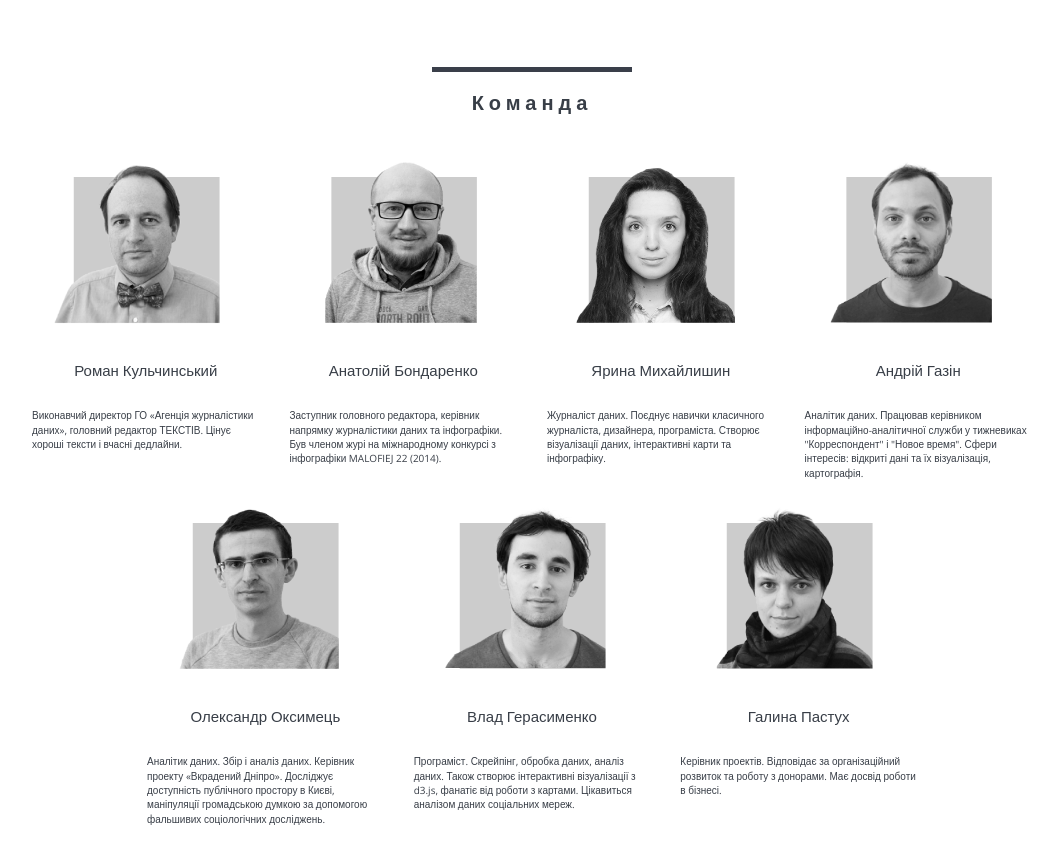
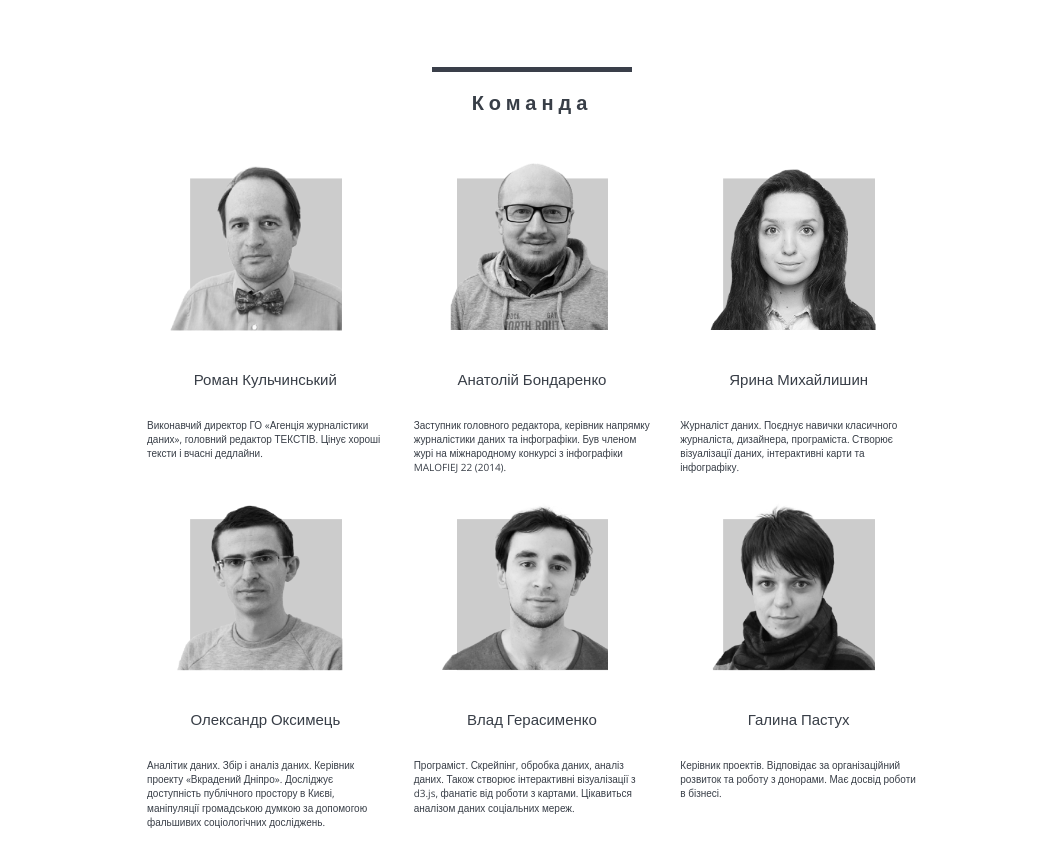
Before and after one commit to texty/NGO_page, a plain HTML site: page index.html in a window 1280 px wide. Shown: the part 4120-4986 px from the top of the page, without its empty margins (108-1165 px from the left). Drawn offline with nearby package versions, Linux system fonts and the light colour scheme.

Commit message:
Прибрав Андрія

```diff
--- a/index.html
+++ b/index.html
@@ -1277,42 +1277,37 @@
 <div class="row rowIcons">
     <hr id="hr3">
     <h2>Команда</h2>
-    <div class="row">
-         <div class="col-lg-3 col-md-3 col-sm-3 col-xs-3 teamimg">
+    <div class="row rowimg2">
+         <div class="col-xs-4 teamimg">
             <img src="img/roman.png" class="img-responsive fadeinblock" >
             <h3>Роман Кульчинський</h3>
             <div class="position">Виконавчий директор ГО «Агенція журналістики даних», головний редактор ТЕКСТІВ. Цінує
 хороші тексти і вчасні дедлайни.</div>
         </div>
-        <div class="col-lg-3 col-md-3 col-sm-3 col-xs-3 teamimg">
+        <div class="col-xs-4 teamimg">
             <img src="img/tolik.png" class="img-responsive fadeinblock" >
             <h3>Анатолій Бондаренко</h3>
             <div class="position">Заступник головного редактора, керівник напрямку журналістики даних та інфографіки. Був членом журі на міжнародному конкурсі з інфографіки MALOFIEJ 22 (2014).</div>
         </div>
-        <div class="col-lg-3 col-md-3 col-sm-3 col-xs-3 teamimg">
+        <div class="col-xs-4 teamimg">
             <img src="img/iaryna.png" class="img-responsive fadeinblock" >
             <h3>Ярина Михайлишин</h3>
             <div class="position"> Журналіст даних. Поєднує навички класичного журналіста, дизайнера, програміста. Створює візуалізації даних, інтерактивні карти та інфографіку.</div>
         </div>
-        <div class="col-lg-3 col-md-3 col-sm-3 col-xs-3 teamimg">
-            <img src="img/andriy.png" class="img-responsive fadeinblock">
-            <h3>Андрій Газін</h3>
-            <div class="position"> Аналітик даних. Працював керівником інформаційно-аналітичної служби у тижневиках "Корреспондент" і "Новое время". Сфери інтересів: відкриті дані та їх візуалізація, картографія.</div>
-        </div>
     </div>
       <div class="row rowimg2">
-         <div class="col-lg-4 col-md-4 col-sm-4 col-xs-4 teamimg2">
+         <div class="col-xs-4 teamimg2">
             <img src="img/sashko.png" class="img-responsive fadeinblock" >
             <h3>Олександр Оксимець</h3>
             <div class="position"> Аналітик даних. Збір і аналіз даних. Керівник проекту «Вкрадений Дніпро». Досліджує
 доступність публічного простору в Києві, маніпуляції громадською думкою за допомогою фальшивих соціологічних досліджень.</div>
         </div>
-        <div class="col-lg-4 col-md-4 col-sm-4 col-xs-4 teamimg2">
+        <div class="col-xs-4 teamimg2">
             <img src="img/vlad.png" class="img-responsive fadeinblock" >
             <h3>Влад Герасименко</h3>
             <div class="position"> Програміст.  Скрейпінг, обробка даних, аналіз даних. Також створює інтерактивні візуалізації з d3.js, фанатіє від роботи з картами. Цікавиться аналізом даних соціальних мереж.</div>
         </div>
-        <div class="col-lg-4 col-md-4 col-sm-4 col-xs-4 teamimg2">
+        <div class="col-xs-4 teamimg2">
             <img src="img/galyna.png" class="img-responsive fadeinblock" >
             <h3>Галина Пастух</h3>
             <div class="position"> Керівник проектів. Відповідає за організаційний розвиток та роботу з донорами. Має досвід
@@ -1341,28 +1336,20 @@
             <div class="position"> Журналіст даних. Поєднує навички класичного журналіста, дизайнера, програміста. Створює візуалізації даних, інтерактивні карти та інфографіку.</div>
         </div>
         <div>
-            <img src="img/andriy.png" class="img-responsive img-mobile">
-            <h3>Андрій Газін</h3>
-            <div class="position"> Аналітик даних. Працював керівником інформаційно-аналітичної служби у тижневиках "Корреспондент" і "Новое время". Сфери інтересів: відкриті дані та їх візуалізація, картографія.</div>
+            <img src="img/sashko.png" class="img-responsive img-mobile">
+            <h3>Олександр Оксимець</h3>
+            <div class="position"> Аналітик даних. Збір і аналіз даних. Керівник проекту «Вкрадений Дніпро». Досліджує доступність публічного простору в Києві, маніпуляції громадською думкою за допомогою фальшивих соціологічних досліджень.</div>
         </div>
         <div>
             <img src="img/vlad.png" class="img-responsive img-mobile">
             <h3>Влад Герасименко</h3>
-            <div class="position"> Програміст.  Скрейпінг, обробка даних, аналіз даних. Також створює інтерактивні візуалізації з d3.js, фанатіє від роботи з картами. Цікавиться аналізом даних соціальних мереж.</div>
-        </div>
-        <div>
-            <img src="img/sashko.png" class="img-responsive img-mobile">
-            <h3>Олександр Оксимець</h3>
-            <div class="position"> Аналітик даних. Збір і аналіз даних. Керівник проекту «Вкрадений Дніпро». Досліджує
-доступність публічного простору в Києві, маніпуляції громадською думкою за допомогою фальшивих соціологічних досліджень.</div>
+            <div class="position"> Програміст. Скрейпінг, обробка даних, аналіз даних. Також створює інтерактивні візуалізації з d3.js, фанатіє від роботи з картами. Цікавиться аналізом даних соціальних мереж.</div>
         </div>
         <div>
             <img src="img/galyna.png" class="img-responsive fadeinblock" >
             <h3>Галина Пастух</h3>
-            <div class="position"> Керівник проектів. Відповідає за організаційний розвиток та роботу з донорами. Має досвід
-
-роботи в бізнесі.</div>
-</div>
+            <div class="position"> Керівник проектів. Відповідає за організаційний розвиток та роботу з донорами. Має досвід роботи в бізнесі.</div>
+        </div>
 </div>
     </div>
     </div>
```
